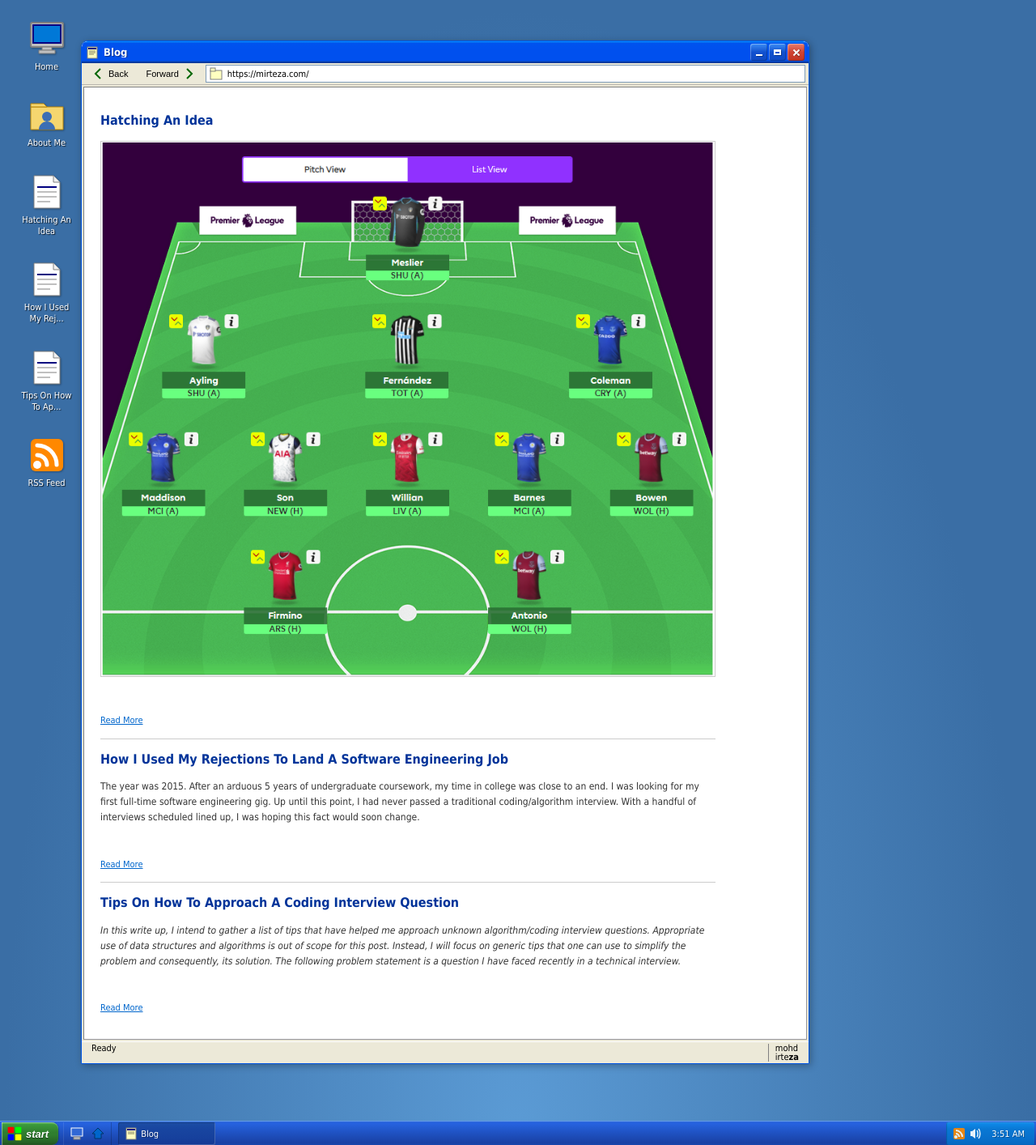
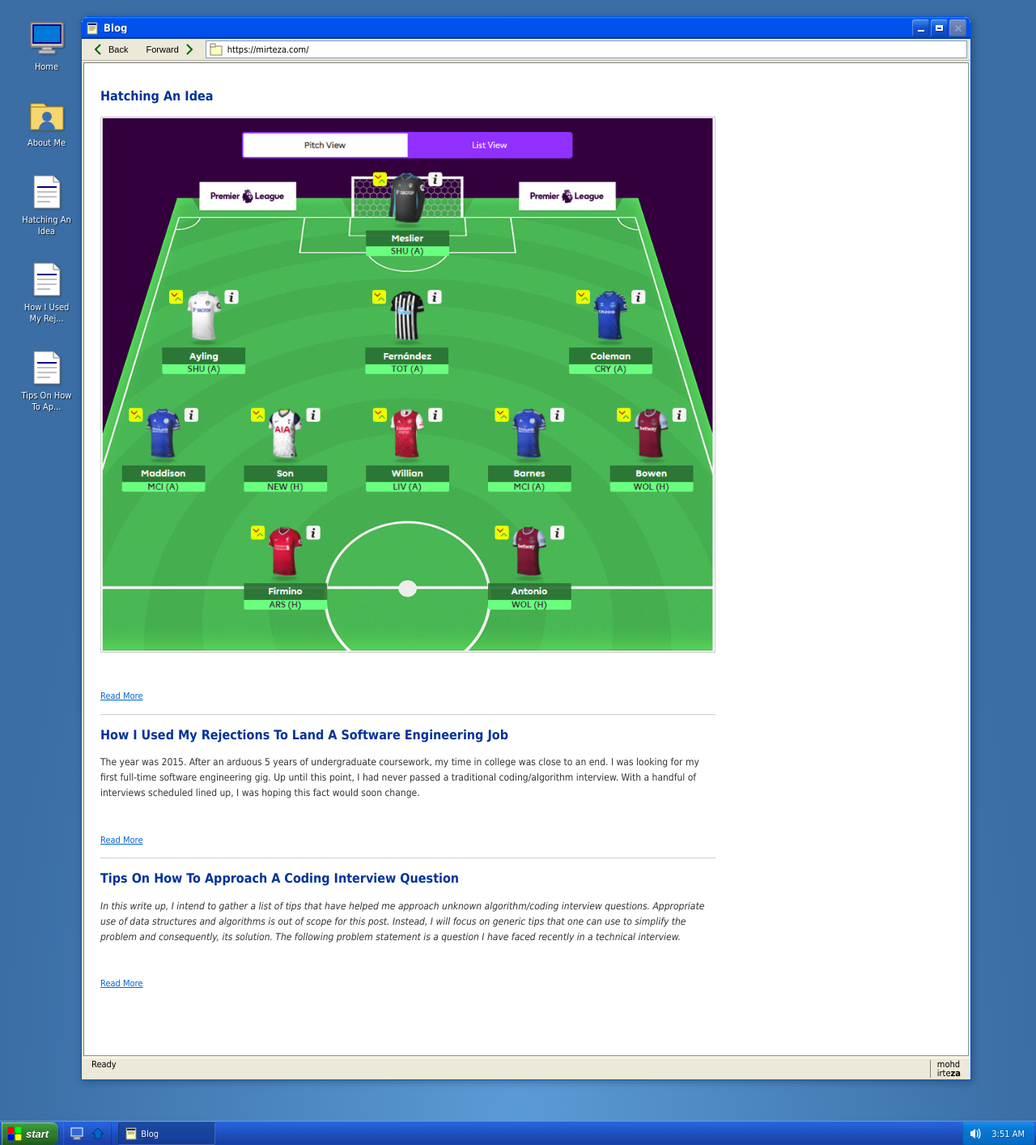
Before and after one commit to maybeiambatman/maybeiambatman.github.io, a Jekyll site: the page built from index.html, in a window 1280 px wide. Shown: the whole page at 81% size. Built offline with Jekyll 4.4.1, drawn with Linux system fonts in a browser that asks for light colours; the list of posts is cut into pages by our own code.

Commit message:
Remove RSS feed, disable close button, enlarge window
- Remove RSS feed icon from desktop icons, start menu, and taskbar
- Disable the close (X) button on the main window (grayed out style)
- Make the main window larger (reduced margins, increased max-width)
  to reduce white space around content

```diff
--- a/_includes/xp-desktop-icons.html
+++ b/_includes/xp-desktop-icons.html
@@ -49,17 +49,4 @@
     <span class="xp-icon-label">{{ post.title | truncate: 20 }}</span>
   </a>
   {% endfor %}
-
-  <!-- RSS Feed (Internet Explorer style) -->
-  <a href="{{ site.baseurl }}/feed.xml" class="xp-icon" ondblclick="location.href='{{ site.baseurl }}/feed.xml'" title="RSS Feed">
-    <div class="xp-icon-image">
-      <svg viewBox="0 0 48 48" fill="none" xmlns="http://www.w3.org/2000/svg">
-        <rect x="4" y="4" width="40" height="40" rx="6" fill="#ff8800"/>
-        <circle cx="12" cy="36" r="5" fill="#fff"/>
-        <path d="M12 24c6.6 0 12 5.4 12 12" stroke="#fff" stroke-width="5" fill="none" stroke-linecap="round"/>
-        <path d="M12 12c13.2 0 24 10.8 24 24" stroke="#fff" stroke-width="5" fill="none" stroke-linecap="round"/>
-      </svg>
-    </div>
-    <span class="xp-icon-label">RSS Feed</span>
-  </a>
 </div>
--- a/_includes/xp-start-menu.html
+++ b/_includes/xp-start-menu.html
@@ -62,18 +62,6 @@
       </a>
 
       <div class="xp-start-separator"></div>
-
-      <a href="{{ site.baseurl }}/feed.xml" class="xp-start-item" onclick="xpCloseStartMenu()">
-        <svg class="xp-start-item-icon" viewBox="0 0 24 24" fill="none" xmlns="http://www.w3.org/2000/svg">
-          <rect x="2" y="2" width="20" height="20" rx="3" fill="#ff8800"/>
-          <circle cx="6" cy="18" r="2.5" fill="#fff"/>
-          <path d="M6 12c3.3 0 6 2.7 6 6" stroke="#fff" stroke-width="2.5" fill="none"/>
-          <path d="M6 6c6.6 0 12 5.4 12 12" stroke="#fff" stroke-width="2.5" fill="none"/>
-        </svg>
-        <span class="xp-start-item-text">
-          <span class="xp-start-item-title">RSS Feed</span>
-        </span>
-      </a>
 
       <a href="https://github.com/{{ site.footer-links.github }}" target="_blank" class="xp-start-item" onclick="xpCloseStartMenu()">
         <svg class="xp-start-item-icon" viewBox="0 0 24 24" fill="none" xmlns="http://www.w3.org/2000/svg">
--- a/_includes/xp-taskbar.html
+++ b/_includes/xp-taskbar.html
@@ -54,15 +54,6 @@
   <!-- System Tray -->
   <div class="xp-system-tray">
     <div class="xp-tray-icons">
-      <!-- RSS Feed Icon -->
-      <a href="{{ site.baseurl }}/feed.xml" class="xp-tray-icon" title="RSS Feed">
-        <svg viewBox="0 0 16 16" fill="none" xmlns="http://www.w3.org/2000/svg">
-          <rect x="1" y="1" width="14" height="14" rx="2" fill="#ff8800"/>
-          <circle cx="4" cy="12" r="2" fill="#fff"/>
-          <path d="M4 8c2.2 0 4 1.8 4 4" stroke="#fff" stroke-width="2" fill="none"/>
-          <path d="M4 4c4.4 0 8 3.6 8 8" stroke="#fff" stroke-width="2" fill="none"/>
-        </svg>
-      </a>
       <!-- Volume Icon -->
       <span class="xp-tray-icon" title="Volume">
         <svg viewBox="0 0 16 16" fill="none" xmlns="http://www.w3.org/2000/svg">
--- a/_layouts/default.html
+++ b/_layouts/default.html
@@ -45,7 +45,7 @@
             <div class="xp-titlebar-buttons">
               <button class="xp-titlebar-btn minimize" onclick="xpMinimizeWindow('main')" title="Minimize"></button>
               <button class="xp-titlebar-btn maximize" onclick="xpMaximizeWindow('main')" title="Maximize"></button>
-              <button class="xp-titlebar-btn close" onclick="xpCloseWindow()" title="Close"></button>
+              <button class="xp-titlebar-btn close disabled" disabled title="Close"></button>
             </div>
           </div>
 
--- a/_sass/_xp-luna.scss
+++ b/_sass/_xp-luna.scss
@@ -136,11 +136,11 @@ html, body {
   overflow: hidden;
 
   // Default positioning (can be overridden)
-  top: 50px;
+  top: 20px;
   left: 100px;
-  width: calc(100% - 200px);
-  height: calc(100% - 120px);
-  max-width: 900px;
+  width: calc(100% - 120px);
+  height: calc(100% - 70px);
+  max-width: 1100px;
 
   &.minimized {
     display: none;
@@ -300,12 +300,24 @@ html, body {
       transform: rotate(-45deg);
     }
 
-    &:hover {
+    &:hover:not(.disabled) {
       background: linear-gradient(180deg, #f09c8c 0%, #df5342 50%, #d24533 100%);
     }
 
-    &:active {
+    &:active:not(.disabled) {
       background: linear-gradient(180deg, #b96c5c 0%, #af3322 50%, #a22513 100%);
+    }
+
+    // Disabled state - grayed out
+    &.disabled {
+      background: linear-gradient(180deg, #b0b0b0 0%, #909090 50%, #808080 100%);
+      cursor: not-allowed;
+      opacity: 0.7;
+
+      &::before, &::after {
+        background: #c0c0c0;
+        box-shadow: none;
+      }
     }
   }
 }
```
